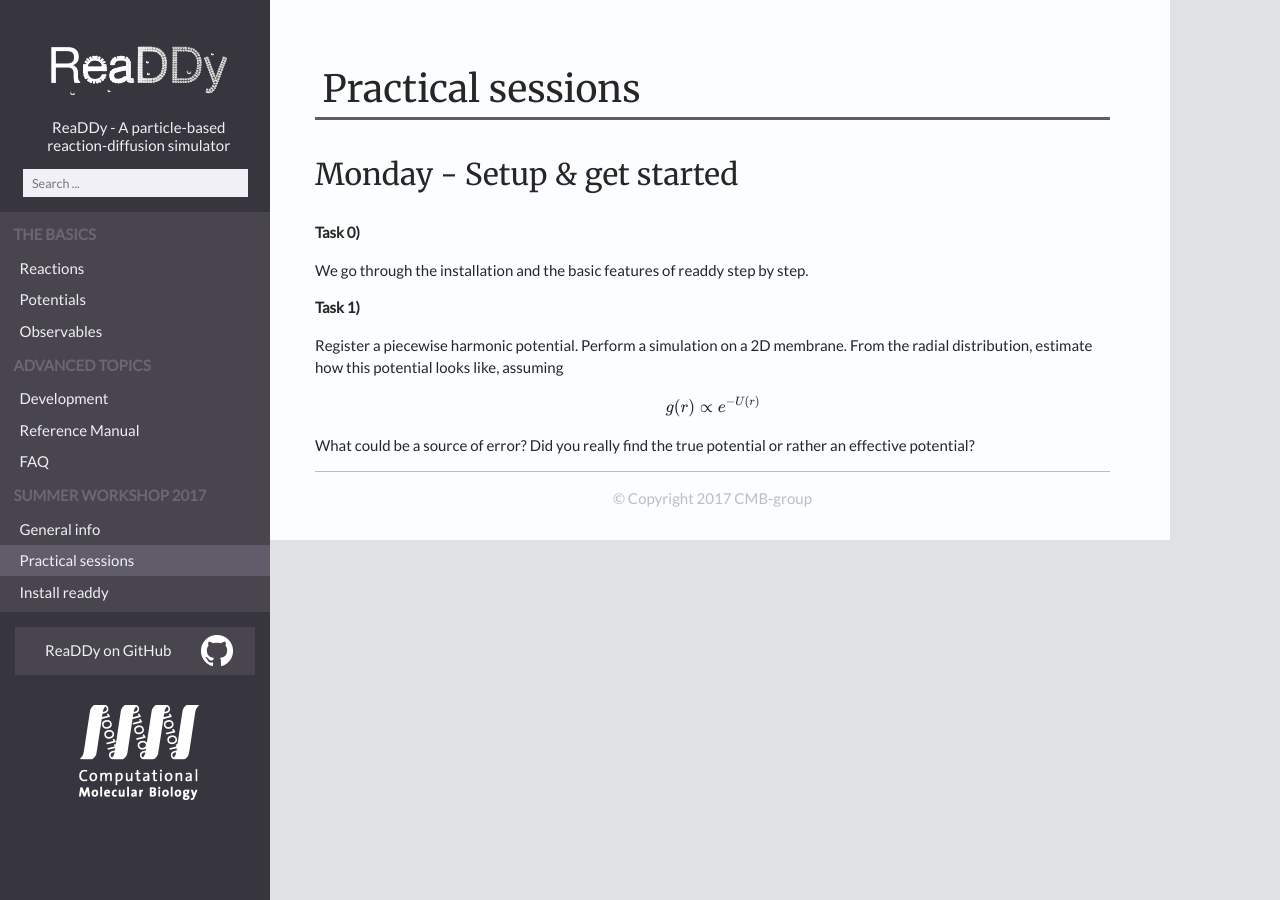
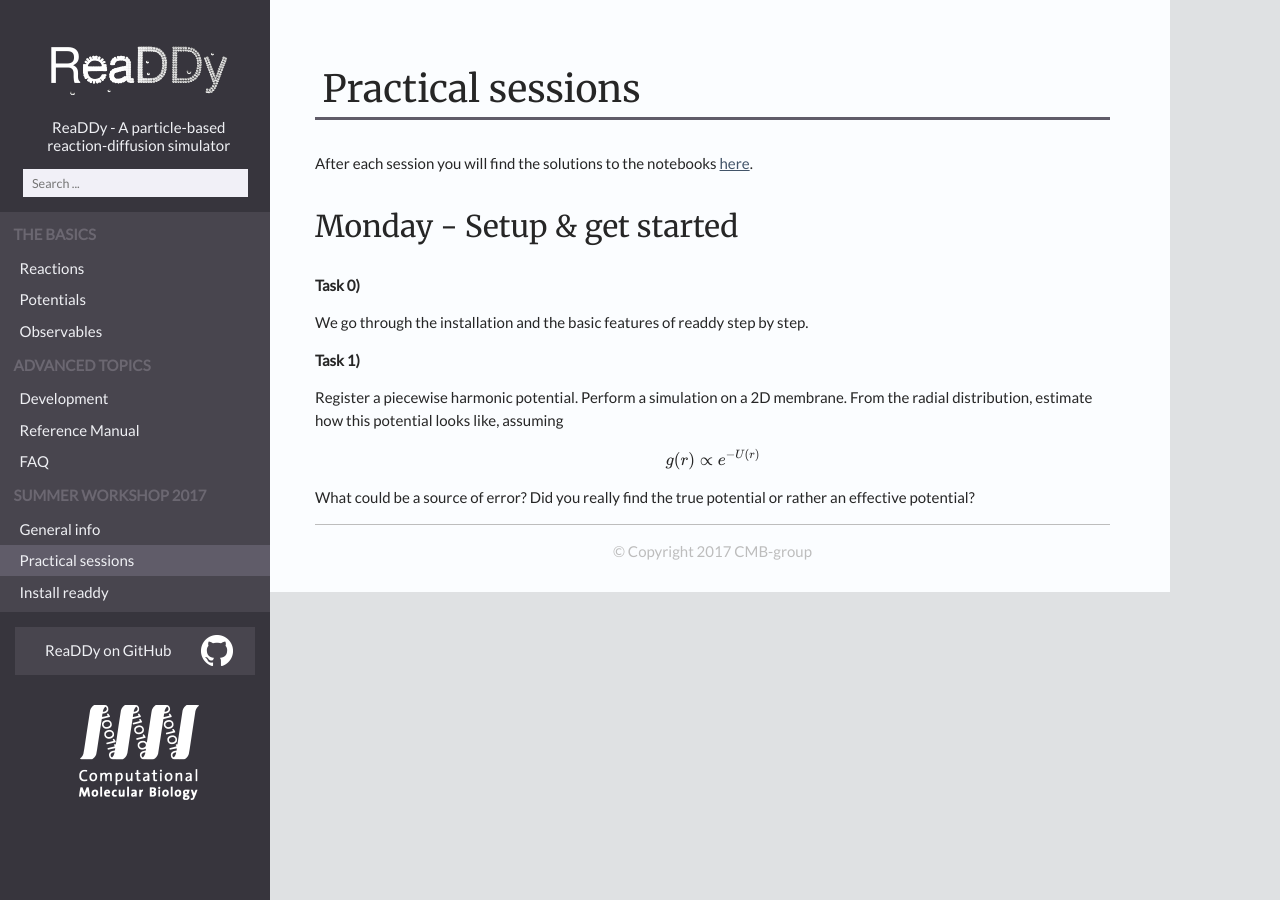
Before and after one commit to readdy/readdy_documentation, a Jekyll site: the page built from readdy_documentation/workshop_sessions.md, in a window 1280 px wide. Built offline with Jekyll 4.4.1, drawn with Linux system fonts in a browser that asks for light colours; formulas are drawn with MathJax 3.

Commit message:
link to solutions

```diff
--- a/readdy_documentation/workshop_sessions.md
+++ b/readdy_documentation/workshop_sessions.md
@@ -2,6 +2,9 @@
 layout: page
 title: Practical sessions
 ---
+
+After each session you will find the solutions
+to the notebooks [here](https://github.com/chrisfroe/readdy-workshop-2017-solutions).
 
 ## Monday - Setup & get started
 
```
